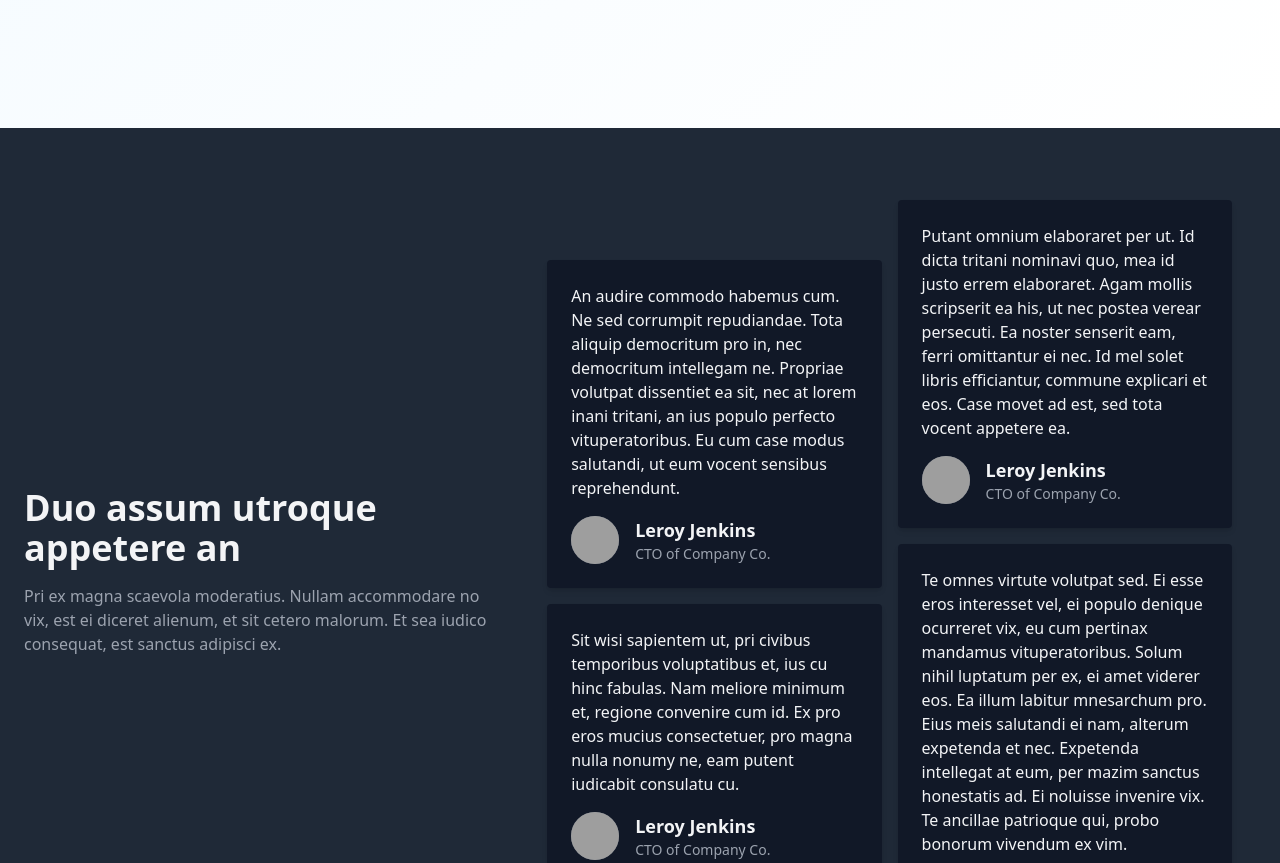
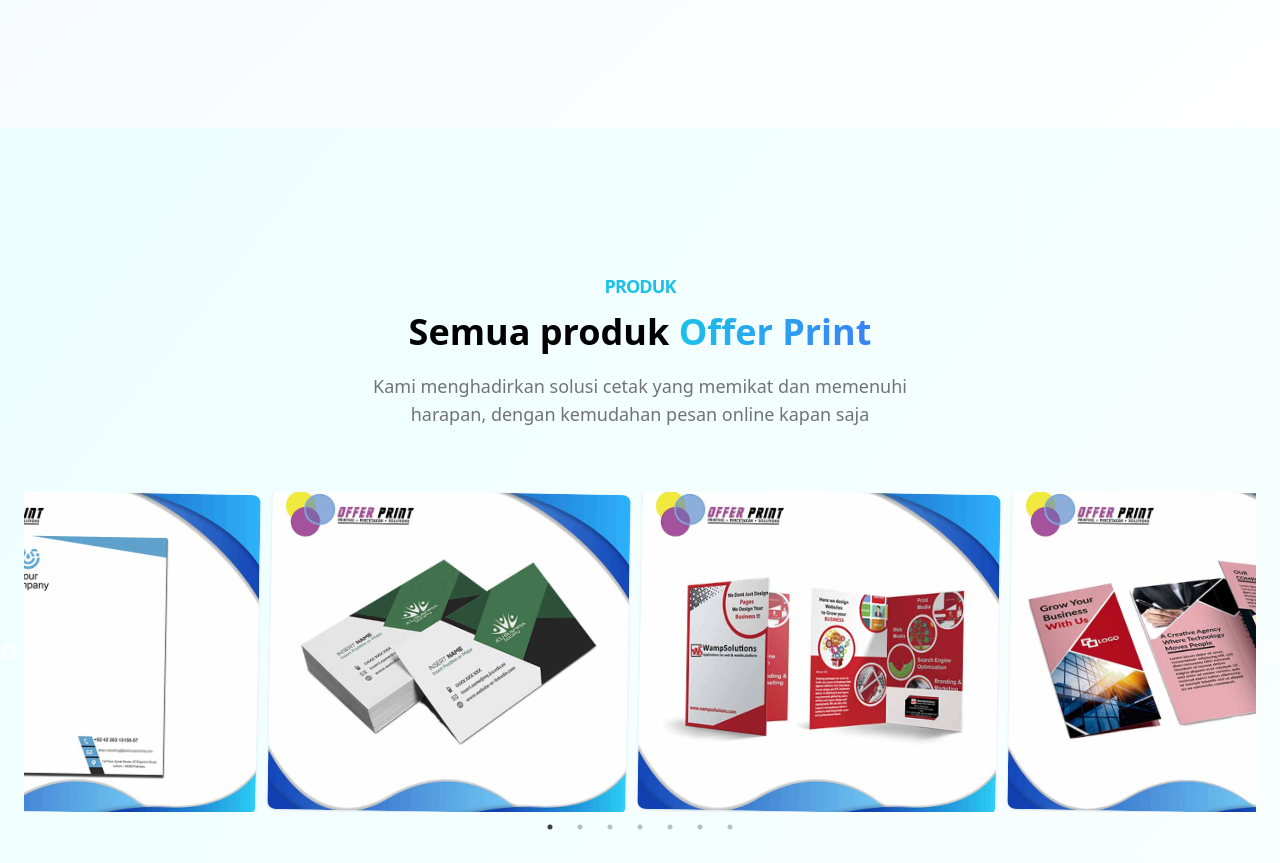
Before and after one commit to Gusase/Test, a plain HTML site: page index.html in a window 1280 px wide. Shown: the part 2660-3523 px from the top of the page. Drawn offline with nearby package versions, Linux system fonts and the light colour scheme; grey boxes are pictures that could not be loaded.

Commit message:
fitvh commit

```diff
--- a/index.html
+++ b/index.html
@@ -551,7 +551,7 @@
         </section>
       </div>
 
-      <section class="bg-gray-800 text-gray-100">
+      <!-- <section class="bg-gray-800 text-gray-100">
         <div class="container px-6 py-12 mx-auto">
           <div class="grid items-center gap-4 xl:grid-cols-5">
             <div
@@ -658,7 +658,7 @@
             </div>
           </div>
         </div>
-      </section>
+      </section> -->
 
       <section class="bg-gradient-to-br from-cyan-50">
         <div class="container py-36 mx-auto md:px-6">
```
